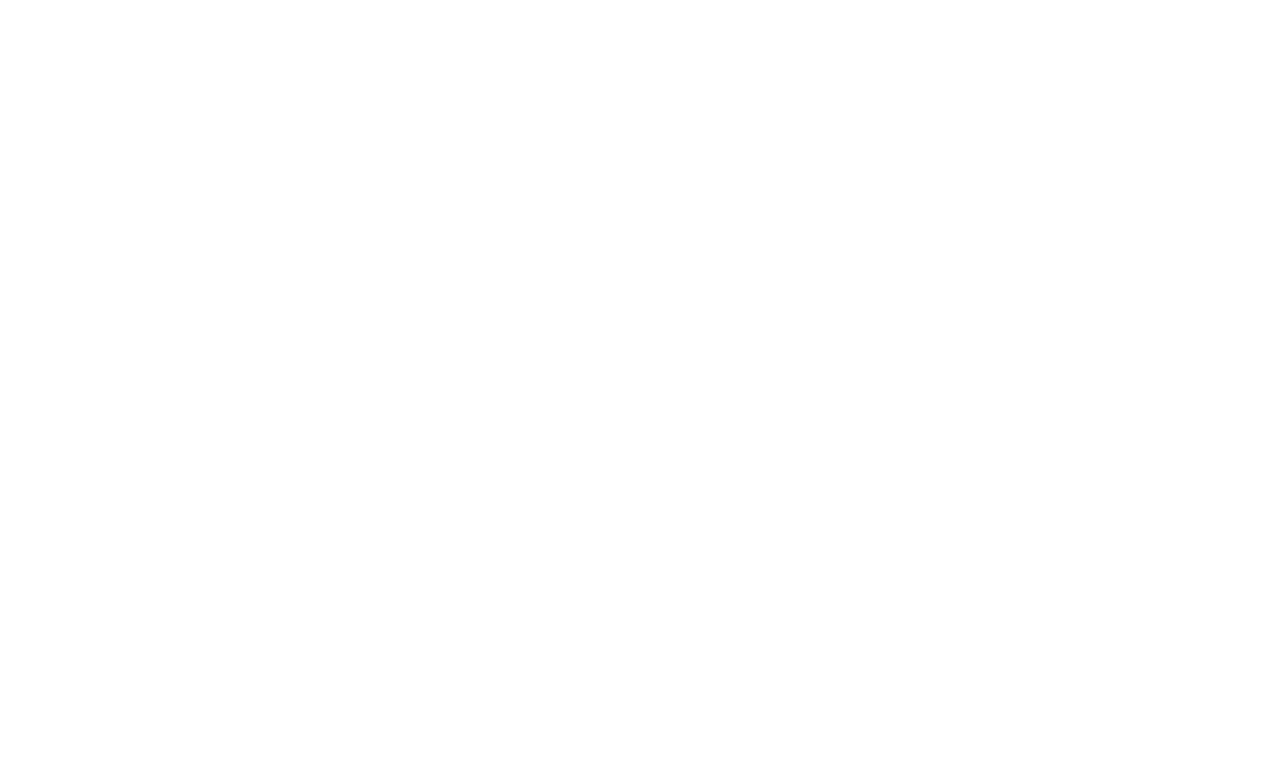
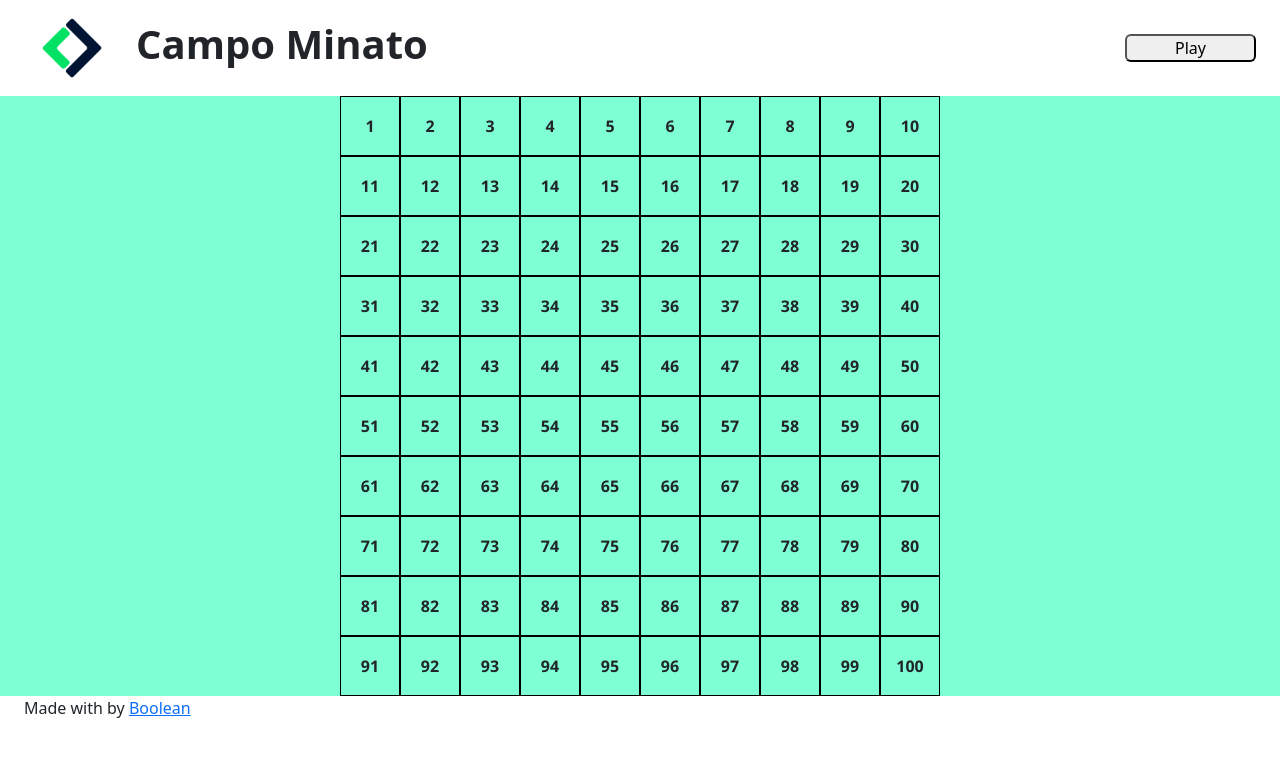
Before and after one commit to Boolean-projects-paolo-js/js-campominato-grid, a plain HTML site: page index.html in a window 1280 px wide. Drawn offline with nearby package versions, Linux system fonts and the light colour scheme.

Commit message:
Sviluppo

```diff
--- a/asset/script.js
+++ b/asset/script.js
@@ -0,0 +1,9 @@
+
+
+const eleGrid = document.querySelector('.griglia')
+
+
+for (let i = 1; i <= 100; i++) {
+    eleGrid.innerHTML = eleGrid.innerHTML + `<div class="cell">${i}</div>`;
+    console.log(i);
+}
--- a/asset/style.css
+++ b/asset/style.css
@@ -0,0 +1,64 @@
+*{
+    margin: 0;
+    padding: 0;
+    box-sizing: border-box;
+}
+
+
+.testata{
+    /* background-color: rgb(157, 127, 255); */
+    height: 6rem;
+}
+
+.t-container{
+    display: flex;
+    justify-content: space-between;
+}
+
+.logo{
+    height: 6rem;
+}
+
+
+
+
+
+.sfondo{
+    background-color: aquamarine;
+    /* height: 50vh; */
+}
+
+.container{
+
+    margin: auto;
+    /* padding: 5rem; */
+}
+
+.griglia{
+    height: 600px;
+    aspect-ratio: 1 / 1;
+    margin: auto;
+    display: flex;
+    flex-wrap: wrap;
+}
+
+.cell{
+    display: flex;
+    justify-content: center;
+    align-items: center;
+    border: 1px solid black;
+    width: 60px;
+    height: 60px;
+    /* background-color: rgb(58, 113, 145); */
+    font-weight: 600;
+    font-family:'Segoe UI', Tahoma, Geneva, Verdana, sans-serif
+}
+
+
+
+
+
+.footer{
+    height: 4rem;
+    /* background-color: rgb(157, 127, 255); */
+}
--- a/index.html
+++ b/index.html
@@ -4,11 +4,43 @@
     <meta charset="UTF-8">
     <meta http-equiv="X-UA-Compatible" content="IE=edge">
     <meta name="viewport" content="width=device-width, initial-scale=1.0">
+    <link rel="stylesheet" href="https://cdn.jsdelivr.net/npm/bootstrap-icons@1.10.3/font/bootstrap-icons.css">
+    <link rel="stylesheet" href="https://cdnjs.cloudflare.com/ajax/libs/font-awesome/6.3.0/css/all.min.css">
+    <link href="https://cdn.jsdelivr.net/npm/bootstrap@5.3.0-alpha2/dist/css/bootstrap.min.css" rel="stylesheet" integrity="sha384-aFq/bzH65dt+w6FI2ooMVUpc+21e0SRygnTpmBvdBgSdnuTN7QbdgL+OapgHtvPp" crossorigin="anonymous">
     <link rel="stylesheet" href="asset/style.css">
     <title>Document</title>
 </head>
 <body>
+    <header class="testata">
+        <div class="t-container px-4">
+            <div class="d-flex flex-row align-items-center justify-content-center;">
+                <img src="img/mobile-logo.png" class="logo" alt="">
+                <h1 class="px-3" style="font-weight: 700;">Campo Minato</h1>
+            </div>
+            <div class="d-flex flex-row align-items-center justify-content-center;">
+                <button class="px-5 rounded">Play</button>
+            </div>
+        </div>
+    </header>
 
+
+    <section class="sfondo">
+        <div class="container">
+            <div class="griglia" >
+
+            </div>
+        </div>
+    </section>
+
+
+    <footer class="footer">
+        <div class="d-flex align-items-center px-4">
+            <span>Made with by <a href="">Boolean</a></span>
+        </div>
+    </footer>
+
+
+    <script src="https://cdn.jsdelivr.net/npm/bootstrap@5.3.0-alpha2/dist/js/bootstrap.bundle.min.js"></script>
     <script src="asset/script.js"></script>
 </body>
 </html>
```
Also changed, not shown: img/mobile-logo.png (added).
